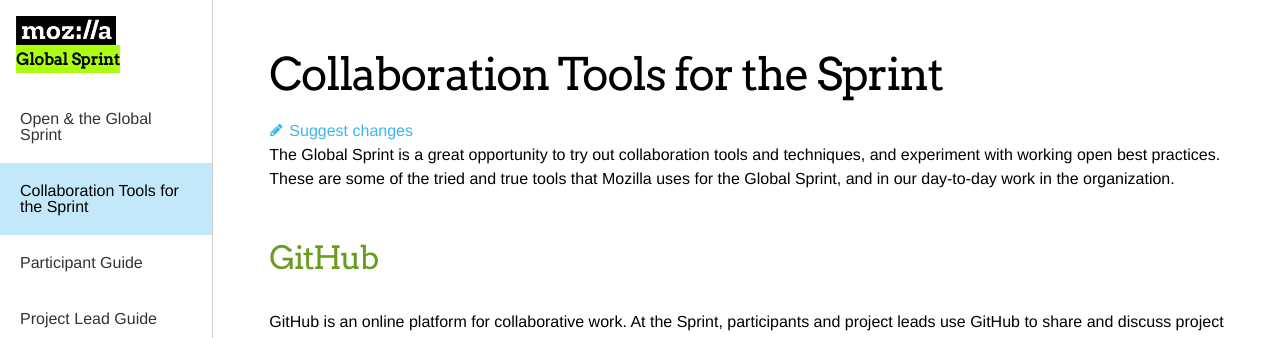
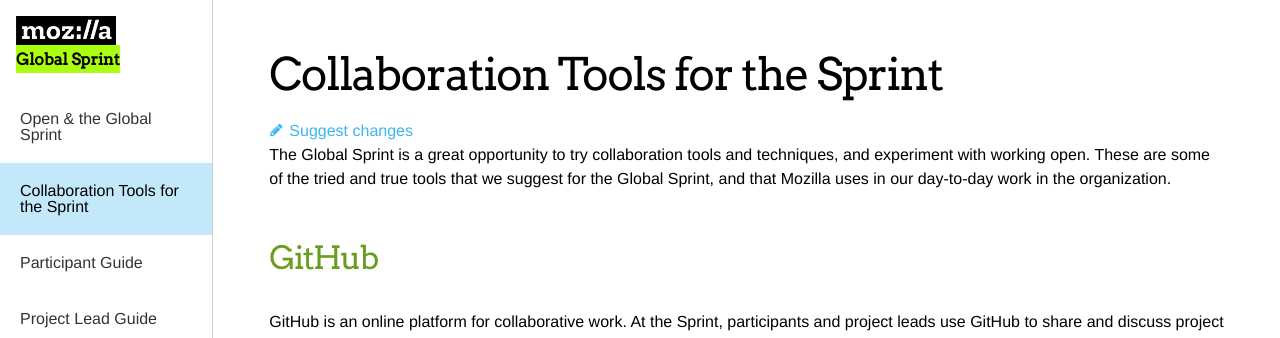
Before and after one commit to mozilla/global-sprint, a Jekyll site: the page built from _articles/collaboration-tools.md, in a window 1280 px wide and 900 px high. Shown: the top 338 px of the window. Built offline with Jekyll 4.4.1, drawn with Linux system fonts in a browser that asks for light colours; comment, search, counter and statistics services are not loaded; part of the change alters nothing that is shown.

Commit message:
Update collaboration-tools.md

```diff
--- a/_articles/collaboration-tools.md
+++ b/_articles/collaboration-tools.md
@@ -3,7 +3,7 @@ layout: page
 title: Collaboration Tools for the Sprint
 ---
 
-**The Global Sprint is a great opportunity to try out collaboration tools and techniques, and experiment with working open best practices.** These are some of the tried and true tools that Mozilla uses for the Global Sprint, and in our day-to-day work in the organization.
+**The Global Sprint is a great opportunity to try collaboration tools and techniques, and experiment with working open.** These are some of the tried and true tools that we suggest for the Global Sprint, and that Mozilla uses in our day-to-day work in the organization.
 
 ### GitHub
 GitHub is an online platform for collaborative work. At the Sprint, participants and project leads use GitHub to share and discuss project plans and materials, assign work, and make changes to code or content. Software projects may use GitHub’s full version control functionality at the Sprint to accept code changes, while projects that aren’t code-heavy may just use GitHub to list, discuss and assign tasks. Project work can happen elsewhere-- in word processing or design apps, in code editors, or on regular old paper.
@@ -17,14 +17,14 @@ Etherpad at the Sprint, a web-based text editor for note-taking and collaboratio
 
 Participants add their name and pick a color at top right-- when they type comments in the main pad window or the chat at right, text they type will be marked with that color.
 
-![etherpad image](global-sprint/img/etherpad.png)
+![etherpad image](../../img/etherpad.png)
 
 Feel free to jump into the conversation below and add comments/notes wherever you want or ask questions to other participants. You can also add a +1 next to someone else's comment to show that you "like" it. You don’t need to sign in to use Etherpad-- just type in your name at right and start commenting!
 
 ### Gitter Chat
 Gitter Chat is an application for chatting online.  You can join the Global Sprint channel here, signing in with a  GitHub account or Twitter ID.  In the run-up to the sprint, you can ask all your site, project, and participant questions here.  Pop in and introduce yourself-- you can use it to chat with others about your plans for the sprint, and get advice from veteran sprinters. During the sprint, we use Gitter Chat for site and project updates, comments, questions, requests for help on issues, and of course to share Sprint-related cat photos!
 
-![gitter chat](global-sprint/img/gitter.png)
+![gitter chat](../../img/gitter.png)
 
 ### Vidyo
 Finally, we use the video conferencing software Vidyo during the sprint. We have “demo” or demonstration calls scheduled throughout the Sprint-- you can join to hear and see what other sites and Sprinters are doing. It’s a great way to learn about the full range projects in the Sprint, and connect with virtually at the event. Instructions for using Vidyo are here https://public.etherpad-mozilla.org/p/globalsprint-webconferencing
```
